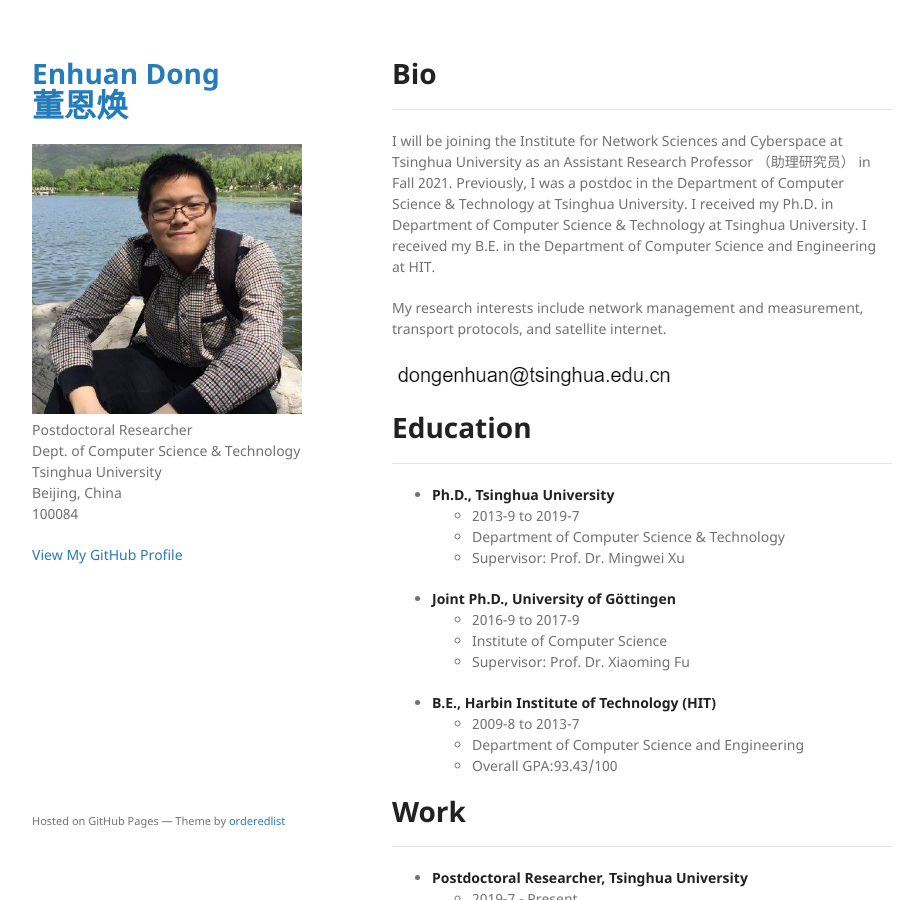
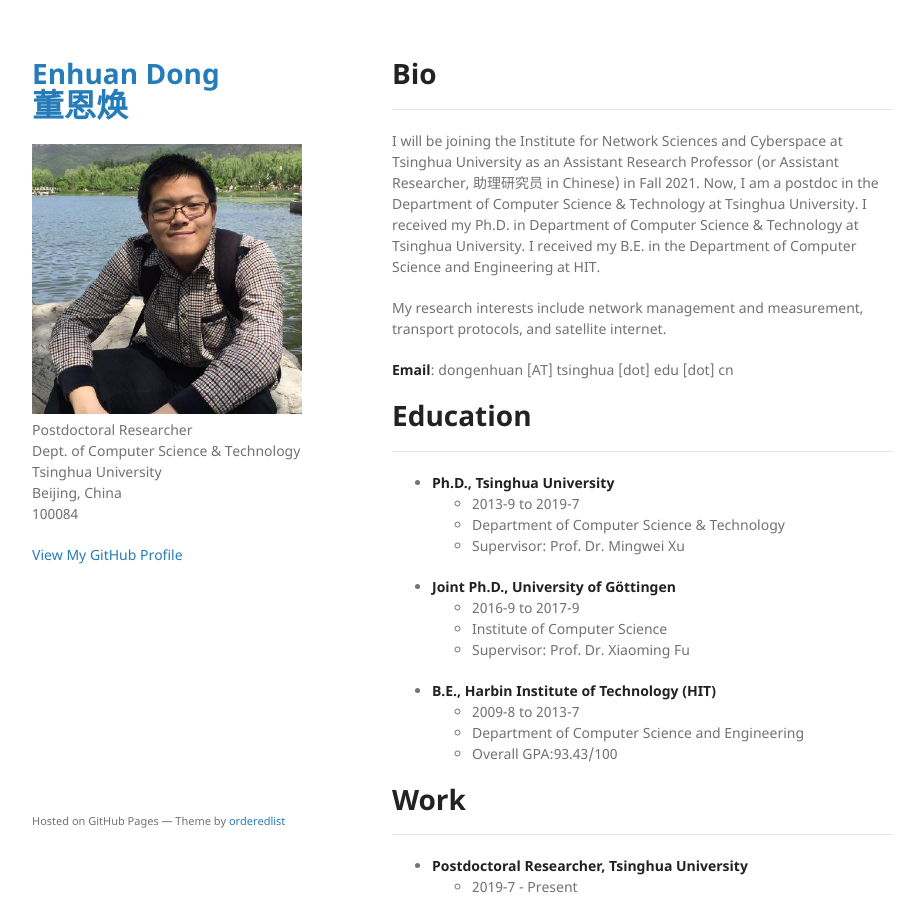
Before and after one commit to TsinghuaDong/tsinghuadong.github.io, a Jekyll site: the page built from index.md, in a window 1280 px wide and 900 px high. Shown: the whole window, without its empty margins (178-1101 px from the left). Built offline with Jekyll 4.4.1, drawn with Linux system fonts in a browser that asks for light colours; our own code applies the rules of GitHub Pages for plain Markdown files.

Commit message:
Fix a email bug and change Chinese name font.

```diff
--- a/_config.yml
+++ b/_config.yml
@@ -1,4 +1,4 @@
-title: Enhuan Dong<br/><font size="6" face="Microsoft YaHei">董恩焕</font>
+title: Enhuan Dong<br/><font size="6" face="STKaiti">董恩焕</font>
 logo: /assets/img/photo.jpg
 description: Postdoctoral Researcher<br/>Dept. of Computer Science & Technology<br/>Tsinghua University<br/>Beijing, China<br/>100084
 show_downloads: false
--- a/index.md
+++ b/index.md
@@ -6,11 +6,11 @@ layout: default
 
 * * *
 
-I will be joining the Institute for Network Sciences and Cyberspace at Tsinghua University as an Assistant Research Professor （助理研究员） in Fall 2021. Previously, I was a postdoc in the Department of Computer Science & Technology at Tsinghua University. I received my Ph.D. in Department of Computer Science & Technology at Tsinghua University. I received my B.E. in the Department of Computer Science and Engineering at HIT.
+I will be joining the Institute for Network Sciences and Cyberspace at Tsinghua University as an Assistant Research Professor (or Assistant Researcher, 助理研究员 in Chinese) in Fall 2021. Now, I am a postdoc in the Department of Computer Science & Technology at Tsinghua University. I received my Ph.D. in Department of Computer Science & Technology at Tsinghua University. I received my B.E. in the Department of Computer Science and Engineering at HIT.
 
 My research interests include network management and measurement, transport protocols, and satellite internet.
 
-![Email:](https://github.com/TsinghuaDong/tsinghuadong.github.io/blob/main/assets/img/email-deh.png)
+**Email**: dongenhuan \[AT\] tsinghua \[dot\] edu \[dot\] cn
 
 # Education
 
```
